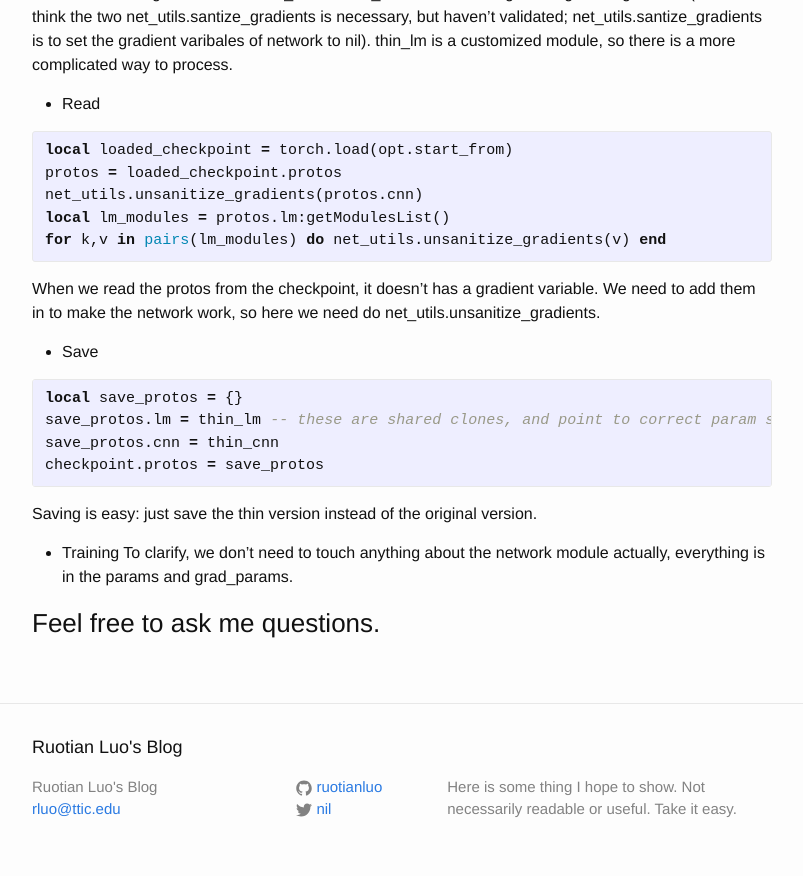
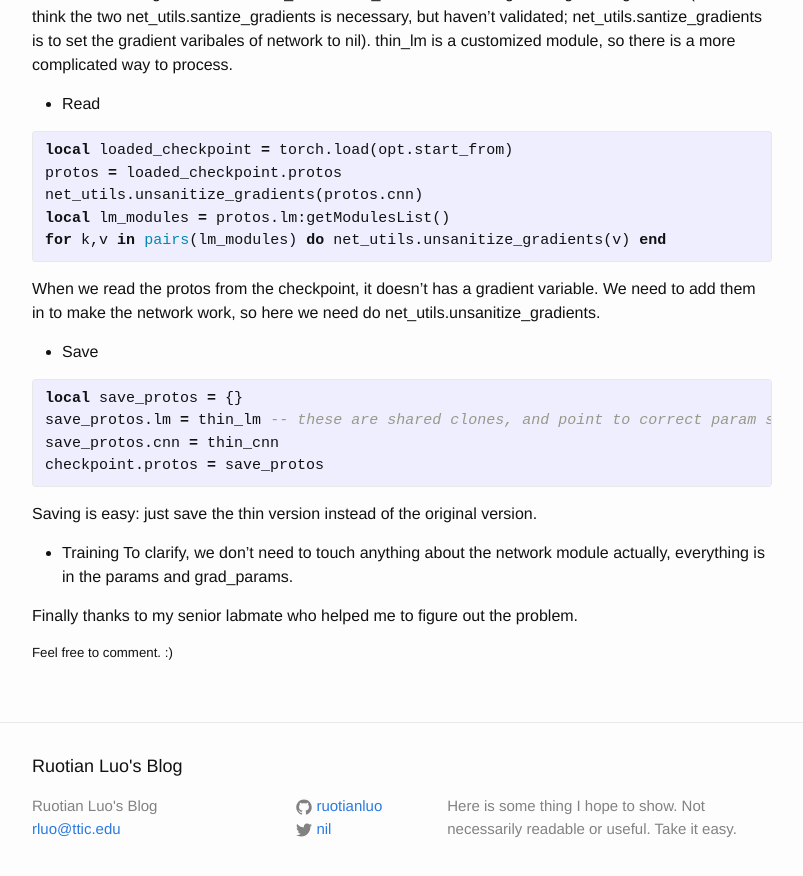
Before and after one commit to ruotianluo/ruotianluo.github.io, a Jekyll site: the page built from _posts/2016-01-25-network-model-explode.markdown, in a window 1280 px wide and 900 px high, scrolled down 1971 px. Shown: the top 876 px of the window, without its empty margins (238-1041 px from the left). Built offline with Jekyll 4.4.1, drawn with Linux system fonts in a browser that asks for light colours; Markdown is read by kramdown in place of the engine named in the settings; comment, search, counter and statistics services are not loaded.

Commit message:
Modify the post

```diff
--- a/_posts/2016-01-25-network-model-explode.markdown
+++ b/_posts/2016-01-25-network-model-explode.markdown
@@ -90,4 +90,6 @@ Saving is easy: just save the thin version instead of the original version.
 To clarify, we don't need to touch anything about the network module actually, everything is in the params and grad\_params.
 
 
-### Feel free to ask me questions.
+Finally thanks to my senior labmate who helped me to figure out the problem.
+
+##### Feel free to comment. :)
```
